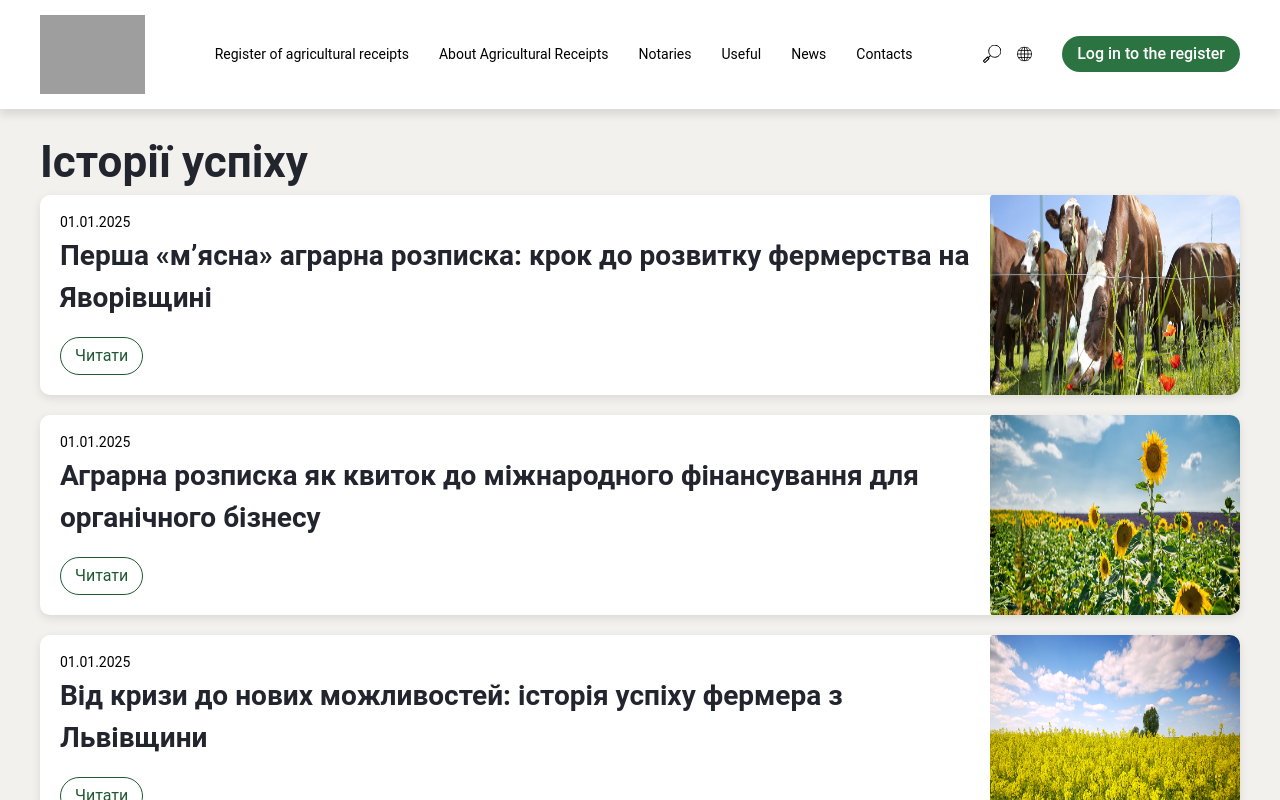
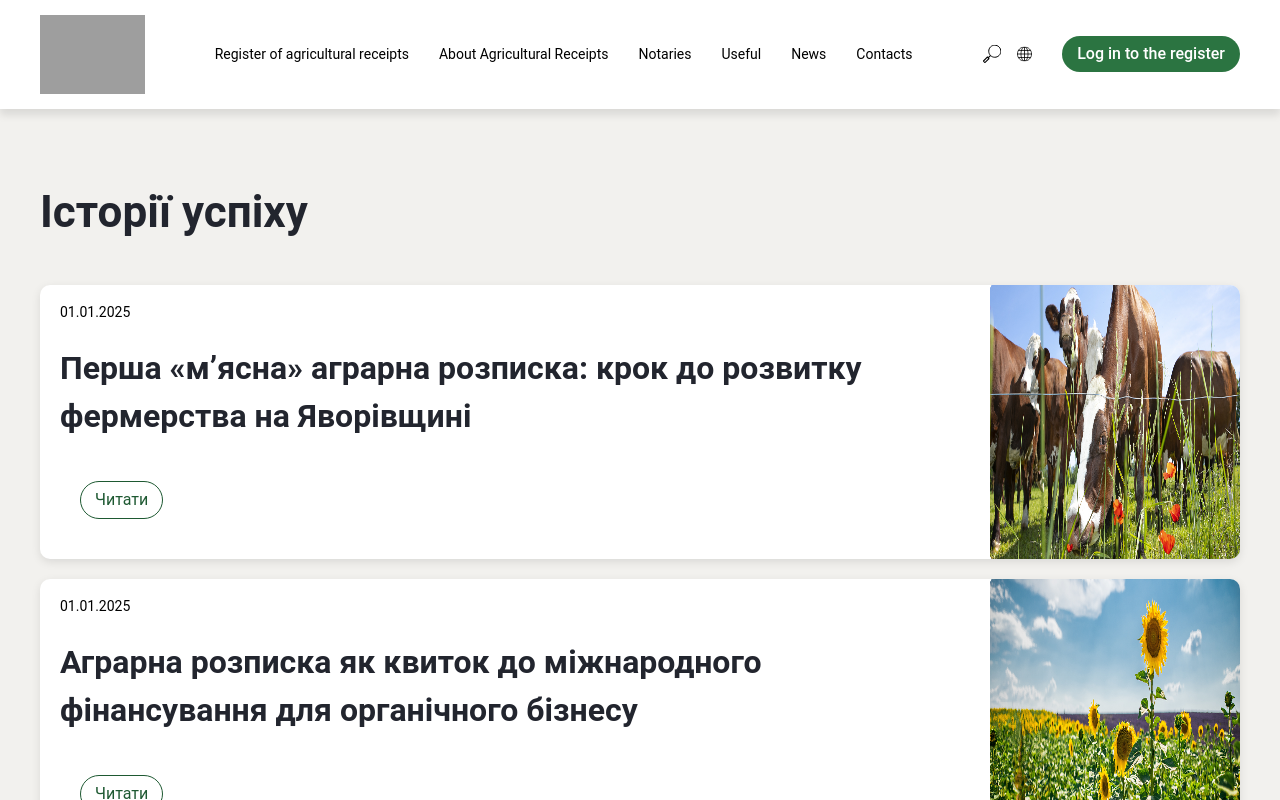
Before and after one commit to ILLIA990/agroregisters-tim, a Next.js app: page /en/history-of-success in a window 1280 px wide. Shown: the top 800 px of the page. Built offline with nearby package versions, Linux system fonts and the light colour scheme; grey boxes are pictures that could not be loaded.

Commit message:
News
Signed-off-by: TimRat2007 <timofeikr2007@gmail.com>

```diff
--- a/src/app/components/news/NewsDp.jsx
+++ b/src/app/components/news/NewsDp.jsx
@@ -84,7 +84,9 @@ export default function NewsDp() {
                                         />
                                     </div>
                                 </div>
-                                <h3 dangerouslySetInnerHTML={{ __html: post.title.rendered }} />
+                                <h3
+                                className="news-card-title"
+                                dangerouslySetInnerHTML={{ __html: post.title.rendered }} />
                             </div>
                             <a className="news-card-button" href={`/news/${post.id}`}>
                                 {t('readMore')}
--- a/src/app/styles/style.css
+++ b/src/app/styles/style.css
@@ -88,6 +88,10 @@ h1{
 .notariesh1-page h1 {
     margin-top: 79;
     margin-bottom: 50px;
+}
+.news-container > h1 {
+  margin-top: 50px !important; /* поставь нужное значение */
+  margin-bottom: 40px;
 }
 h2{
     color: #22252E;
@@ -224,6 +228,11 @@ h3{
 }
 .types-section .card:last-child .card-top h3 {
   width: 370px !important; /* или нужное тебе значение */
+  line-height: 1.2;
+}
+.row-blog-messonary .custom-news-card .news-card-inner .news-card-title {
+  font-weight: 600;
+  font-size: 30;
   line-height: 1.2;
 }
 h4{
@@ -578,11 +587,12 @@ b{
 
 .news-title-main {
     font-family: 'Roboto', sans-serif;
-    font-size: 36px;
+    font-size: 44px;
     font-weight: 700;
     color: #22252e;
     text-align: left;
     margin-bottom: 30px;
+    margin-top: 70;
 }
 .news-block {
     display: flex;
@@ -592,7 +602,7 @@ b{
     margin-bottom: 20px;
     overflow: hidden;
     transition: transform 0.2s;
-    height: 200px;
+    height: 274px;
     width: 100%;
     max-width: 1200px;
 }
@@ -610,7 +620,8 @@ b{
     gap: 6px;
     font-size: 14px;
     color: #7a7a7a;
-    margin-bottom: 6px;
+    margin-bottom: 25px;
+    margin-left: 20;
 }
 
 .news-favicon {
@@ -623,10 +634,11 @@ b{
 
 .news-title {
     font-family: 'Roboto', sans-serif;
-    font-size: 28px;
+    font-size: 32px;
     font-weight: 700;
-    margin-bottom: 15px;
+    margin-bottom: 20px;
     color: #22252e;
+    margin-left: 20;
 }
 .news-button {
     background-color: transparent;
@@ -639,7 +651,8 @@ b{
     font-size: 16px;
     position: absolute;
     bottom: 20px;
-    left: 20px;
+    left: 40px;
+    margin-bottom: 20px;
     border: solid 0.5px #1e5932;
     transition: background 0.3s ease;
     cursor: pointer;
@@ -867,7 +880,7 @@ b{
 .custom-news-card {
     display: flex;
     width: 550px;
-    min-height: 280px;
+    min-height: 380px;
     background: #fff;
     border-radius: 10px;
     padding: 20px;
@@ -926,6 +939,7 @@ b{
     width: fit-content;
     transition: background-color 0.3s;
     bottom: 10px;
+    margin-bottom: 20;
 }
 
 .news-card-button:hover {
```
